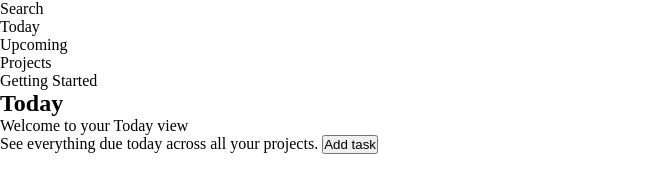
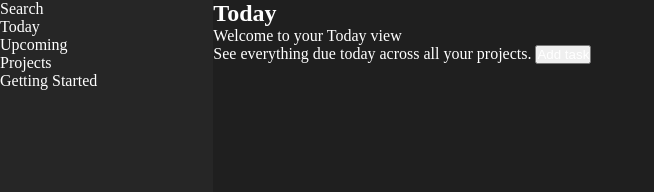
Before and after one commit to AndriySydorchuk/TOP-Todo, a website built with webpack: page src/index.html in a window 1280 px wide. Shown: the whole page, without its empty margins (0-654 px from the left). Built offline with nearby package versions, Linux system fonts and the light colour scheme.

Commit message:
Add grid layout and color vars

```diff
--- a/src/style.css
+++ b/src/style.css
@@ -1,10 +1,25 @@
+:root {
+    --background-color-primary: #1F1F1F;
+    --background-color-secondary: #262626;
+}
+
 * {
     box-sizing: border-box;
     margin: 0;
     padding: 0;
+    color: #fff;
 }
 
 body {
     min-height: 100vh;
     width: 100%;
+    display: grid;
+    grid-template-columns: 1fr 5fr;
+    grid-template-rows: 1fr;
+    background-color: var(--background-color-primary);
+
 }
+
+.sidebar {
+    background-color: var(--background-color-secondary);
+}
```
